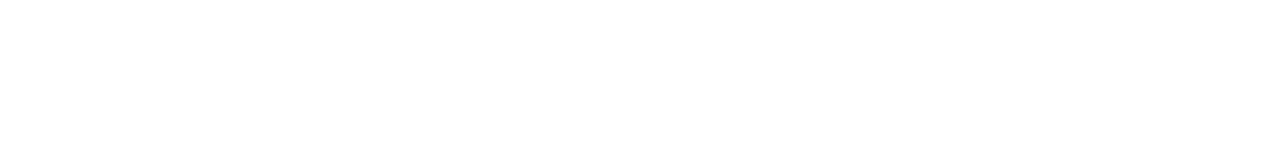
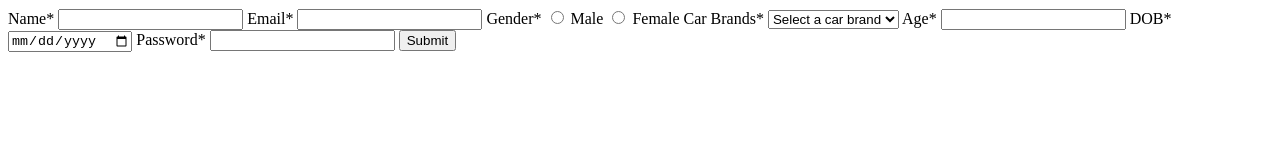
Before and after one commit to acciojob/signup-form-car-ArunKumar023, a website: page main.html in a window 1280 px wide. Drawn offline with Linux system fonts and the light colour scheme.

Commit message:
created a submission

```diff
--- a/main.html
+++ b/main.html
@@ -11,6 +11,40 @@
     <script type="text/javascript" src="./script.js">
 </script>
 
+	<form method="post">
+  <label for="name">Name*</label>
+  <input type="text" id="name" name="name" required>
+
+  <label for="email">Email*</label>
+  <input type="email" id="email" name="email" required>
+
+  <label for="gender">Gender*</label>
+  <input type="radio" id="male" name="gender" value="male" required>
+  <label for="male">Male</label>
+  <input type="radio" id="female" name="gender" value="female" required>
+  <label for="female">Female</label>
+
+  <label for="cars">Car Brands*</label>
+  <select id="cars" name="cars" required>
+    <option value="">Select a car brand</option>
+    <option value="BMW">BMW</option>
+    <option value="Audi">Audi</option>
+    <option value="Mercedez">Mercedez</option>
+  </select>
+
+  <label for="carage">Age*</label>
+  <input type="number" id="carage" name="age" required>
+
+  <label for="dop">DOB*</label>
+  <input type="date" id="dop" name="dob" required>
+
+  <label for="password">Password*</label>
+  <input type="password" id="password" name="password" required>
+
+  <button type="submit">Submit</button>
+</form>
+
+
 </body>
 
 </html>
```
